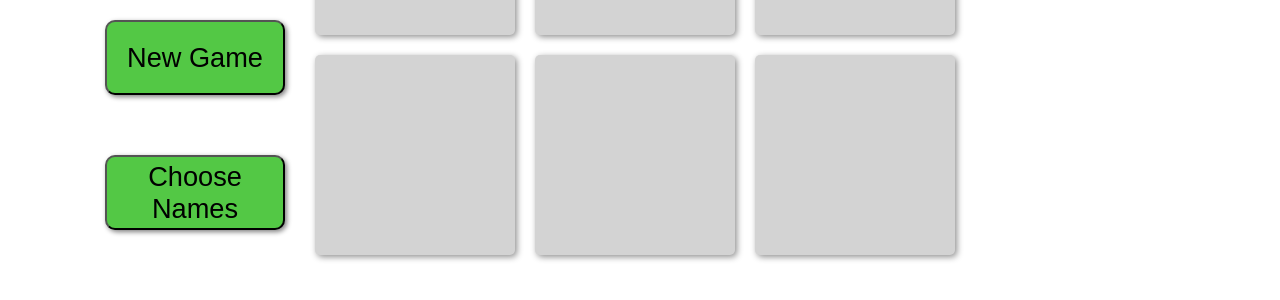
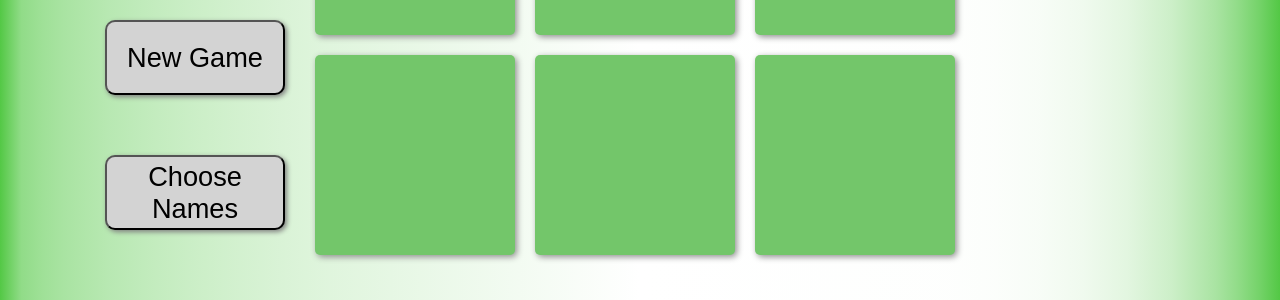
Before and after one commit to Pete-Fowler/tic-tac-toe, a plain HTML site: page index.html in a window 1280 px wide. Shown: the part 500-800 px from the top of the page. Drawn offline with Linux system fonts and the light colour scheme.

Commit message:
Add style background linear gradient

```diff
--- a/style.css
+++ b/style.css
@@ -3,7 +3,8 @@
  body {
     min-height: 100vh;
     margin: 0px;
-    font-family:Arial, Helvetica, sans-serif
+    font-family:Arial, Helvetica, sans-serif;
+    background: linear-gradient(.25turn, rgb(83, 200, 69), 5%, white, 95%, rgb(83, 200, 69));
  }
 
 #header {
@@ -17,6 +18,7 @@
     background-color: white;
     display: flex;
     justify-content: center;
+    background: linear-gradient(.25turn, rgb(83, 200, 69), 5%, white, 95%, rgb(83, 200, 69));
 }
 
 #board {
@@ -40,7 +42,7 @@
     height: 200px;
     font-size: 10rem;
     border-radius: 5px;
-    background-color: lightgray;
+    background-color: rgb(115, 198, 106);
     text-shadow: 2px 2px 4px gray;
     box-shadow: 2px 2px 6px rgb(143, 143, 143);
     transition: .4s;
@@ -55,6 +57,7 @@
     font-size: 4rem;
     display: flex;
     justify-content: center;
+
 }
 
 #btn-box {
@@ -69,7 +72,7 @@
     font-size: 1.7rem;
     height: 75px;
     width: 180px;
-    background-color: rgb(83, 200, 69);
+    background-color: lightgray;
     border-radius: 10px;
     box-shadow: 2px 2px 5px gray;
     margin: 30px;
@@ -124,5 +127,6 @@
 
 .active {
     transform: scale(1.2);
+    filter: brightness(120%);
     transition: 1.1s;
 }
```
